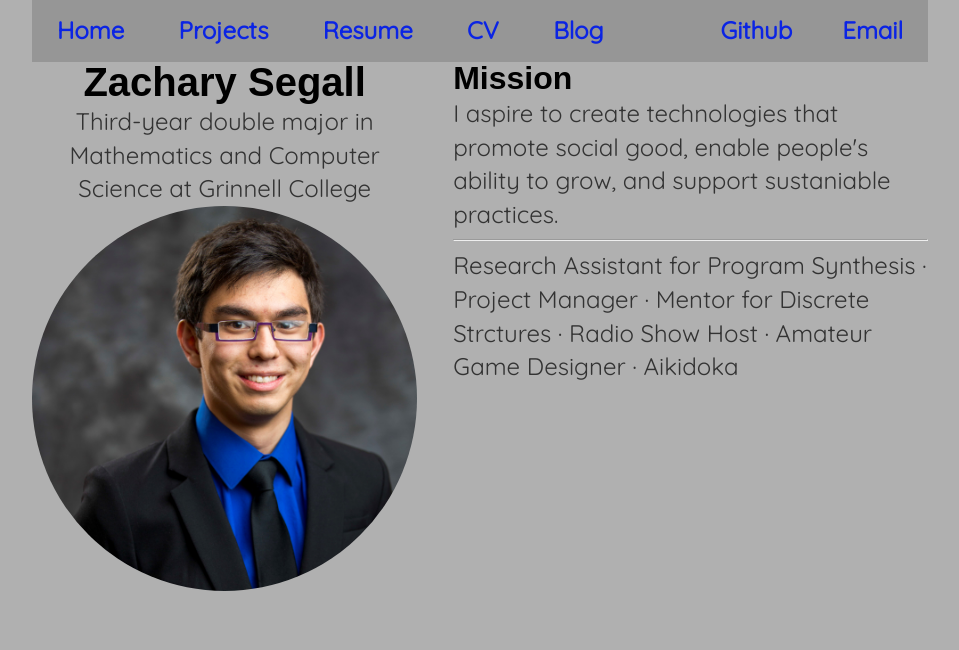
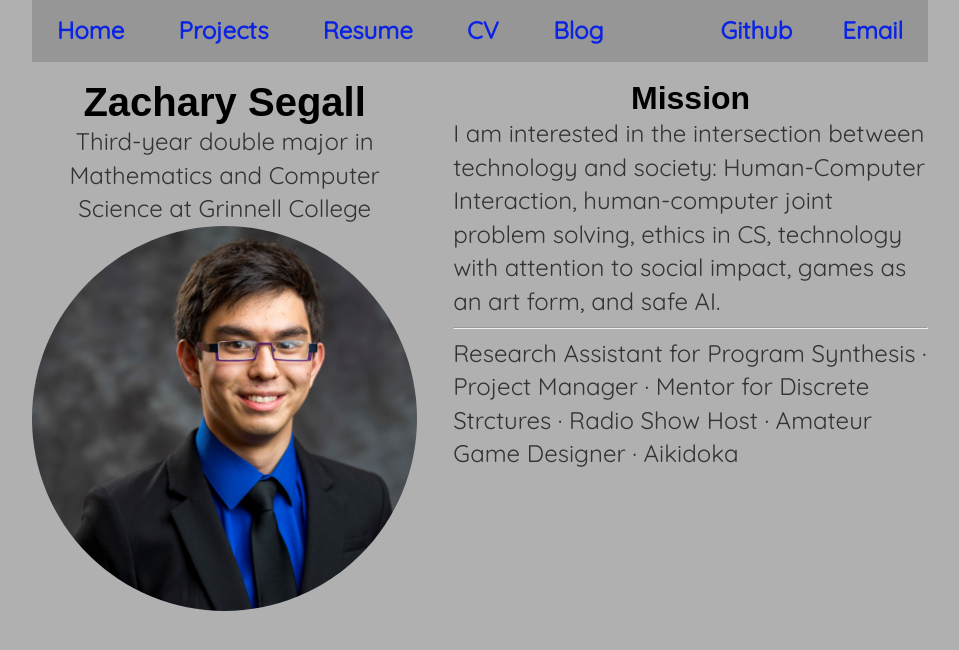
Before and after one commit to ZHHSegall/zhhsegall.github.io, a Jekyll site: the page built from index.html, in a window 1280 px wide. Shown: the top 650 px of the page, without its empty margins (160-1119 px from the left). Built offline with Jekyll 4.4.1, drawn with Linux system fonts in a browser that asks for light colours.

Commit message:
Update mission statement

```diff
--- a/css/main.css
+++ b/css/main.css
@@ -1,5 +1,5 @@
 body {
-    margin: 60px auto 60px;
+    margin: 80px auto 60px;
     background-color: #B0B0B0;
 }
 
--- a/index.html
+++ b/index.html
@@ -2,7 +2,7 @@
 layout: default
 title: Zachary Hong Hui Segall
 ---
-<div id="container" style="width:100%;">
+
  	<div id="image" style="float:left; width:43%;">
  		<center>
  			<h1> Zachary Segall </h1>
@@ -11,14 +11,14 @@ title: Zachary Hong Hui Segall
     </center>
  	</div>
  	<div id="about" style="float:right; width:53%">
-		<h3> Mission </h3>
-		<p> I aspire to create technologies that promote
-			social good, enable people's ability to grow,
-			and support sustaniable practices.</p>
+    <center><h3> Mission </h3>  </center>
+		<p> I am interested in the intersection between technology and society:
+        Human-Computer Interaction, human-computer joint problem solving,
+        ethics in CS, technology with attention to social impact,
+        games as an art form, and safe AI.</p>
 		<hr>
 		<p> Research Assistant for Program Synthesis &middot Project Manager
 			&middot Mentor for Discrete Strctures &middot Radio Show Host
 			&middot Amateur Game Designer &middot Aikidoka
  		</p>
  	</div>
-</div>
```
